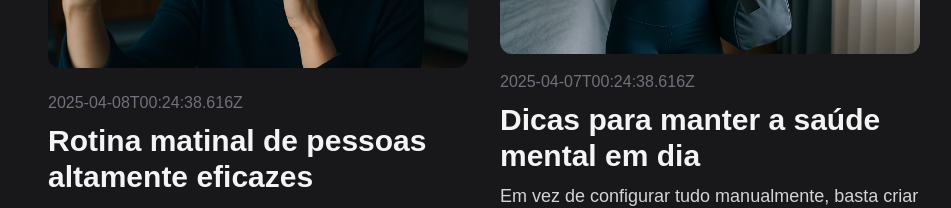
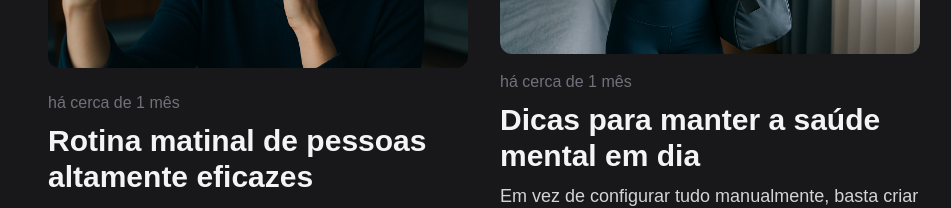
Before and after one commit to rudneyolv/notiv_next, a Next.js app: page / in a window 1280 px wide. Shown: the part 719-927 px from the top of the page, without its empty margins (156-1107 px from the left). Built offline with nearby package versions, Linux system fonts and the light colour scheme; a web font is replaced by a local one.

Commit message:
feature(PostList): add date formatting utility functions.

```diff
--- a/src/components/Post/PostTime/PostTime.tsx
+++ b/src/components/Post/PostTime/PostTime.tsx
@@ -1,9 +1,9 @@
 import { PostTimeProps } from "@/interfaces/posts/post-interface";
 import { PostTimeStyles } from "./PostTime-Styles";
 
-export const PostTime = ({ children }: PostTimeProps) => {
+export const PostTime = ({ children, title, datetime }: PostTimeProps) => {
   return (
-    <time className={PostTimeStyles()} dateTime="2025-05-20">
+    <time className={PostTimeStyles()} dateTime={datetime} title={title}>
       {children}
     </time>
   );
--- a/src/components/composed/Posts/PostsList/PostsList.tsx
+++ b/src/components/composed/Posts/PostsList/PostsList.tsx
@@ -1,5 +1,9 @@
 import { Post } from "@/components/Post";
 import { posts } from "@/constants/posts.mock";
+import {
+  formatDatetime,
+  formatRelativeDateToNow,
+} from "@/utils/format-datetime";
 
 export const PostsList = () => {
   return (
@@ -8,7 +12,12 @@ export const PostsList = () => {
         <Post.Root variant="col" key={post.id} href={`/post/${post.slug}`}>
           <Post.Image src={post.coverImageUrl} alt={post.title} />
           <Post.Content>
-            <Post.Time>{post.createdAt}</Post.Time>
+            <Post.Time
+              datetime={post.createdAt}
+              title={formatDatetime(post.createdAt)}
+            >
+              {formatRelativeDateToNow(post.createdAt)}
+            </Post.Time>
             <Post.Heading>{post.title}</Post.Heading>
             <Post.Text>{post.content}</Post.Text>
           </Post.Content>
--- a/src/interfaces/posts/post-interface.ts
+++ b/src/interfaces/posts/post-interface.ts
@@ -33,6 +33,8 @@ export interface PostTextProps {
 
 export interface PostTimeProps {
   children: React.ReactNode;
+  title: string;
+  datetime: string;
 }
 export interface PostRootProps extends PostRootStylesProps {
   children: React.ReactNode;
--- a/src/utils/format-datetime.ts
+++ b/src/utils/format-datetime.ts
@@ -9,7 +9,7 @@ export const formatDatetime = (rawDate: string): string => {
   });
 };
 
-export const formatRelativeDate = (rawDate: string): string => {
+export const formatRelativeDateToNow = (rawDate: string): string => {
   const date = new Date(rawDate);
 
   return formatDistanceToNow(date, {
```
